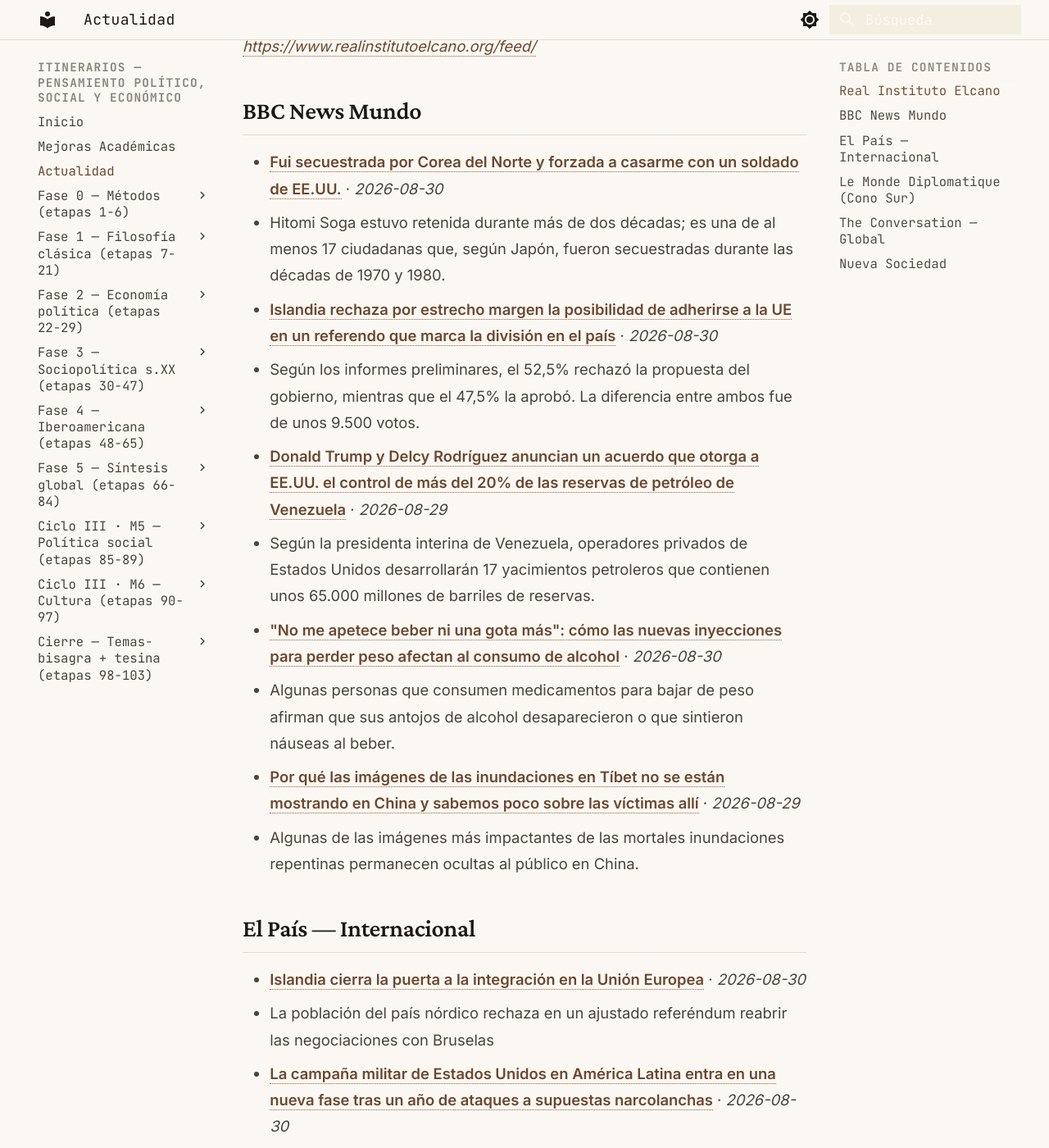
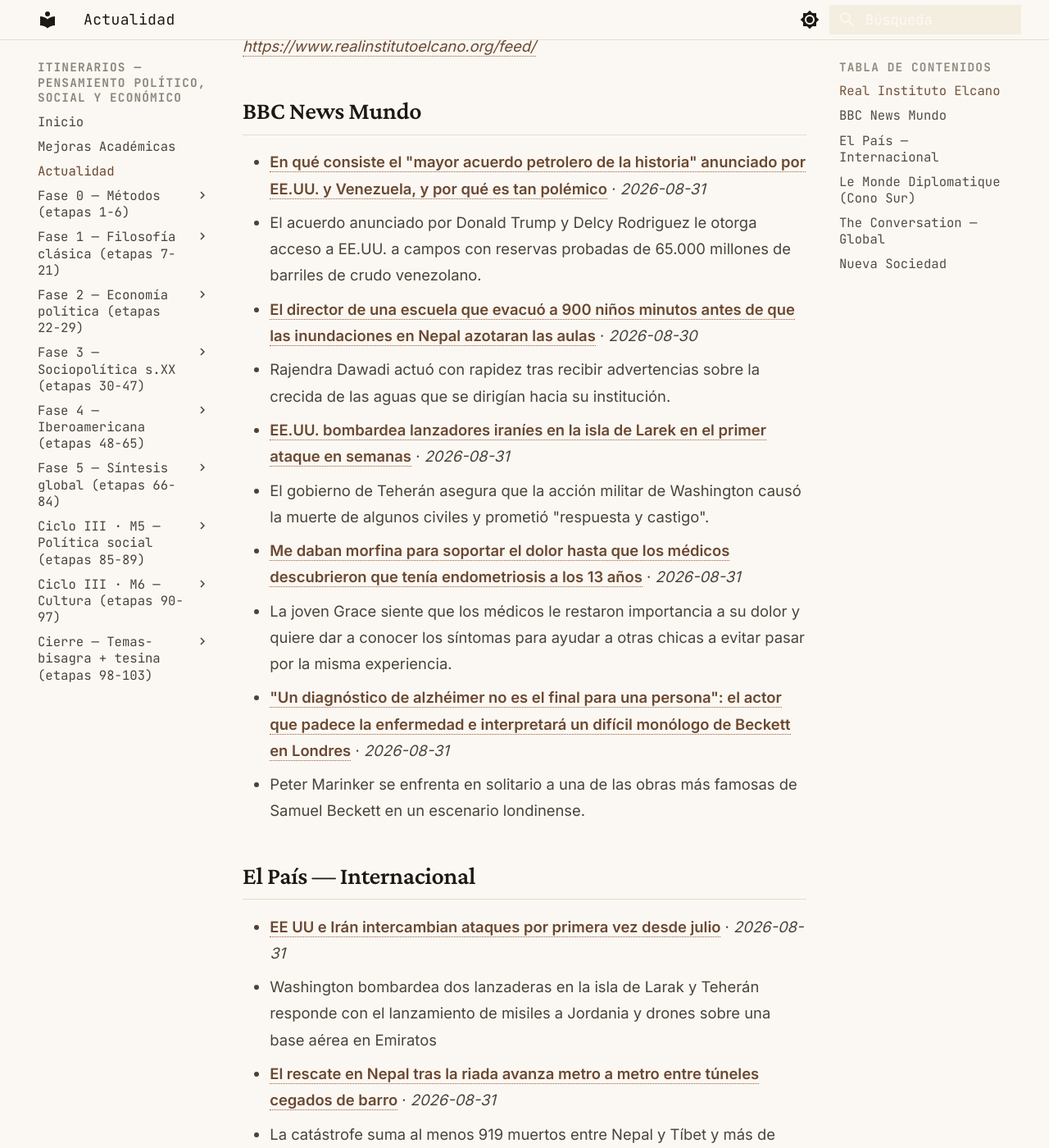
Before and after one commit to MrSpagVi/Curso, an MkDocs documentation site: the page built from docs/actualidad.md, in a window 1280 px wide and 1400 px high, scrolled down 717 px. Shown: the whole window at 82% size. Built offline with MkDocs 1.6.1 and Material for MkDocs 9.7.7, drawn with Linux system fonts in a browser that asks for light colours; some of the changed text lies outside the part shown.

Commit message:
auto: actualidad 2026-08-31

```diff
--- a/docs/actualidad.md
+++ b/docs/actualidad.md
@@ -6,7 +6,7 @@ title: Actualidad
 
 Últimos titulares de fuentes que dictan agenda en ciencia política y geopolítica. Actualizado automáticamente cada día (vía GitHub Actions).
 
-_Última actualización: 2026-08-30 10:57 UTC_
+_Última actualización: 2026-08-31 12:14 UTC_
 
 !!! tip "Ritual mensual — #actualidad"
     El último sábado de cada mes: agarrá **un** titular de los de abajo y escribí **300 palabras** aplicándole **2 autores** del último mes que leíste. ¿Qué diría cada uno? ¿En qué chocan? No resumas la noticia — usala como caso para pensar con las herramientas que venís construyendo. Guardá el texto con el tag `#actualidad` en tu sistema de notas. Esto convierte la teoría en criterio sobre la coyuntura: el objetivo del plan no es citar a Maquiavelo, es leer el presente con él.
@@ -17,29 +17,29 @@ _Sin datos en esta ejecución. Visitar fuente: [https://www.realinstitutoelcano.
 
 ## BBC News Mundo
 
-- **[Fui secuestrada por Corea del Norte y forzada a casarme con un soldado de EE.UU.](https://www.bbc.com/mundo/articles/cn7n8mp86m5o?at_medium=RSS&at_campaign=rss)** · *2026-08-30*
-  - Hitomi Soga estuvo retenida durante más de dos décadas; es una de al menos 17 ciudadanas que, según Japón, fueron secuestradas durante las décadas de 1970 y 1980.
-- **[Islandia rechaza por estrecho margen la posibilidad de adherirse a la UE en un referendo que marca la división en el país](https://www.bbc.com/mundo/articles/c2dwx19gp8no?at_medium=RSS&at_campaign=rss)** · *2026-08-30*
-  - Según los informes preliminares, el 52,5% rechazó la propuesta del gobierno, mientras que el 47,5% la aprobó. La diferencia entre ambos fue de unos 9.500 votos.
-- **[Donald Trump y Delcy Rodríguez anuncian un acuerdo que otorga a EE.UU. el control de más del 20% de las reservas de petróleo de Venezuela](https://www.bbc.com/mundo/articles/cwyz1d15w9go?at_medium=RSS&at_campaign=rss)** · *2026-08-29*
-  - Según la presidenta interina de Venezuela, operadores privados de Estados Unidos desarrollarán 17 yacimientos petroleros que contienen unos 65.000 millones de barriles de reservas.
-- **["No me apetece beber ni una gota más": cómo las nuevas inyecciones para perder peso afectan al consumo de alcohol](https://www.bbc.com/mundo/articles/cedjde06x92o?at_medium=RSS&at_campaign=rss)** · *2026-08-30*
-  - Algunas personas que consumen medicamentos para bajar de peso afirman que sus antojos de alcohol desaparecieron o que sintieron náuseas al beber.
-- **[Por qué las imágenes de las inundaciones en Tíbet no se están mostrando en China y sabemos poco sobre las víctimas allí](https://www.bbc.com/mundo/articles/czrz3mm0d82o?at_medium=RSS&at_campaign=rss)** · *2026-08-29*
-  - Algunas de las imágenes más impactantes de las mortales inundaciones repentinas permanecen ocultas al público en China.
+- **[En qué consiste el "mayor acuerdo petrolero de la historia" anunciado por EE.UU. y Venezuela, y por qué es tan polémico](https://www.bbc.com/mundo/articles/c783xln84p1o?at_medium=RSS&at_campaign=rss)** · *2026-08-31*
+  - El acuerdo anunciado por Donald Trump y Delcy Rodriguez le otorga acceso a EE.UU. a campos con reservas probadas de 65.000 millones de barriles de crudo venezolano.
+- **[El director de una escuela que evacuó a 900 niños minutos antes de que las inundaciones en Nepal azotaran las aulas](https://www.bbc.com/mundo/articles/cy8zy0eplp4o?at_medium=RSS&at_campaign=rss)** · *2026-08-30*
+  - Rajendra Dawadi actuó con rapidez tras recibir advertencias sobre la crecida de las aguas que se dirigían hacia su institución.
+- **[EE.UU. bombardea lanzadores iraníes en la isla de Larek en el primer ataque en semanas](https://www.bbc.com/mundo/articles/cly4e67lzpgo?at_medium=RSS&at_campaign=rss)** · *2026-08-31*
+  - El gobierno de Teherán asegura que la acción militar de Washington causó la muerte de algunos civiles y prometió "respuesta y castigo".
+- **[Me daban morfina para soportar el dolor hasta que los médicos descubrieron que tenía endometriosis a los 13 años](https://www.bbc.com/mundo/articles/c5y5854gn1do?at_medium=RSS&at_campaign=rss)** · *2026-08-31*
+  - La joven Grace siente que los médicos le restaron importancia a su dolor y quiere dar a conocer los síntomas para ayudar a otras chicas a evitar pasar por la misma experiencia.
+- **["Un diagnóstico de alzhéimer no es el final para una persona": el actor que padece la enfermedad e interpretará un difícil monólogo de Beckett en Londres](https://www.bbc.com/mundo/articles/c7v4dn99v46o?at_medium=RSS&at_campaign=rss)** · *2026-08-31*
+  - Peter Marinker se enfrenta en solitario a una de las obras más famosas de Samuel Beckett en un escenario londinense.
 
 ## El País — Internacional
 
-- **[Islandia cierra la puerta a la integración en la Unión Europea](https://elpais.com/internacional/2026-08-30/islandia-cierra-la-puerta-a-la-integracion-en-la-union-europea.html)** · *2026-08-30*
-  - La población del país nórdico rechaza en un ajustado referéndum reabrir las negociaciones con Bruselas
-- **[La campaña militar de Estados Unidos en América Latina entra en una nueva fase tras un año de ataques a supuestas narcolanchas](https://elpais.com/america/2026-08-30/la-campana-militar-de-estados-unidos-en-america-latina-entra-en-una-nueva-fase-tras-un-ano-de-ataques-a-supuestas-narcolanchas.html)** · *2026-08-30*
-  - Mientras Washington retoma los bombardeos tras una pausa de dos meses, los expertos denuncian que la antigua Operación Lanza del Sur se transforma y puede dar paso a ataques terrestres
-- **[La nueva ruta del Ártico redibuja los mapas de la economía y la geopolítica](https://elpais.com/internacional/2026-08-30/la-nueva-ruta-del-artico-redibuja-los-mapas-de-la-economia-y-la-geopolitica.html)** · *2026-08-30*
-  - El deshielo abre la puerta a rutas comerciales regulares entre Asia y Europa, pero sitúa a Rusia como árbitro
-- **[Fin de época en Oriente Próximo](https://elpais.com/internacional/2026-08-30/fin-de-epoca-en-oriente-proximo.html)** · *2026-08-30*
-  - El poder ha pasado de manos de la superpotencia americana a las de las potencias regionales: Israel, Irán, Pakistán, Turquía y Arabia Saudí
-- **[El mundo de ayer](https://elpais.com/opinion/2026-08-28/el-mundo-de-ayer.html)** · *2026-08-28*
-  - Ucrania cumple 1.647 días de guerra, y asumes que lo único seguro en la vida es que no se puede dar nada por sentado
+- **[EE UU e Irán intercambian ataques por primera vez desde julio](https://elpais.com/internacional/2026-08-30/el-primer-ataque-de-ee-uu-a-iran-desde-julio-provoca-varios-muertos-y-heridos.html)** · *2026-08-31*
+  - Washington bombardea dos lanzaderas en la isla de Larak y Teherán responde con el lanzamiento de misiles a Jordania y drones sobre una base aérea en Emiratos
+- **[El rescate en Nepal tras la riada avanza metro a metro entre túneles cegados de barro](https://elpais.com/internacional/2026-08-31/el-rescate-en-nepal-tras-la-riada-avanza-metro-a-metro-entre-tuneles-cegados-de-barro.html)** · *2026-08-31*
+  - La catástrofe suma al menos 919 muertos entre Nepal y Tíbet y más de 4.700 desaparecidos
+- **[La visita del jefe de la CIA a Moscú se envuelve en mentiras y medias verdades en plena ‘guerra’ del espionaje ruso en Europa](https://elpais.com/internacional/2026-08-31/la-visita-del-jefe-de-la-cia-a-moscu-se-envuelve-en-mentiras-y-medias-verdades-en-plena-guerra-del-espionaje-ruso-en-europa.html)** · *2026-08-31*
+  - La reunión de John Ratcliffe con los jefes de la inteligencia rusa ha desatado todo tipo de conjeturas mientras aumenta la tensión por los sabotajes en Europa
+- **[Portazo en Reikiavik, oportunidad perdida en Bruselas](https://elpais.com/internacional/2026-08-31/portazo-en-reikiavik-oportunidad-perdida-en-bruselas.html)** · *2026-08-31*
+  - Islandia renuncia a un paraguas de seguridad y a una salida a su crisis de precios, pero la UE ve esfumarse una ocasión única: un refuerzo sencillo para un proyecto en horas bajas
+- **[El legado de odio de Mladic](https://elpais.com/internacional/2026-08-31/el-legado-de-odio-de-mladic.html)** · *2026-08-31*
+  - El fallecido genocida serbobosnio fue el primero en formular postulados de orgullo de tribu y miedo a los que vienen de fuera que amenazan nuestra cultura
 
 ## Le Monde Diplomatique (Cono Sur)
 
@@ -47,16 +47,16 @@ _Sin datos en esta ejecución. Visitar fuente: [https://www.eldiplo.org/feed/](h
 
 ## The Conversation — Global
 
-- **[Nairobi’s expansion is swallowing up rural land: new book reveals the impacts on families](https://theconversation.com/nairobis-expansion-is-swallowing-up-rural-land-new-book-reveals-the-impacts-on-families-289739)** · *2026-08-30*
-  - Urbanisation is experienced through growing tensions within families over precious yet meagre plots of land.
-- **[Food garden or swimming pool? South Africa’s water crisis isn’t just about a shortage. It’s about equality](https://theconversation.com/food-garden-or-swimming-pool-south-africas-water-crisis-isnt-just-about-a-shortage-its-about-equality-287716)** · *2026-08-30*
-  - South Africa is running short of water, but new research finds scarcity is only part of the problem: water is also not being shared fairly among those who need it.
-- **[View from The Hill: Fresh from its WA triumph, how will One Nation do in the eastern trenches?](https://theconversation.com/view-from-the-hill-fresh-from-its-wa-triumph-how-will-one-nation-do-in-the-eastern-trenches-290346)** · *2026-08-30*
-  - The Secret Harbour win will remove any Labor complacency that One Nation is just a problem for the conservatives.
-- **[One Nation thumps Labor to gain WA state seat of Secret Harbour at byelection](https://theconversation.com/one-nation-thumps-labor-to-gain-wa-state-seat-of-secret-harbour-at-byelection-290620)** · *2026-08-29*
-  - Pauline Hanson’s party takes the outer-Perth seat from Labor in a win that will have the major parties worried.
-- **[When a mountain falls: How ice and rock triggered Nepal’s catastrophic flood – and why climate change is raising the risks](https://theconversation.com/when-a-mountain-falls-how-ice-and-rock-triggered-nepals-catastrophic-flood-and-why-climate-change-is-raising-the-risks-290779)** · *2026-08-29*
-  - A geologist explains how thawing permafrost and melting ice are increasing the risk of destructive floods in the Himalayas and other high mountain regions around the world.
+- **[Old people in Namibia are going into debt to pay for everyday costs – new report examines strained household budgets](https://theconversation.com/old-people-in-namibia-are-going-into-debt-to-pay-for-everyday-costs-new-report-examines-strained-household-budgets-289948)** · *2026-08-31*
+  - Caregivers said their priorities were pension increases, a dedicated allowance, food security and basic infrastructure.
+- **[3D scans of Tasmanian tiger’s skull reveal it had crocodile-style snapping jaws](https://theconversation.com/3d-scans-of-tasmanian-tigers-skull-reveal-it-had-crocodile-style-snapping-jaws-290515)** · *2026-08-31*
+  - A new study has found that Tasmanian tigers had an adaptation is found in no living carnivorous mammal.
+- **[Mum Club is a necessarily confronting play and a tribute to Blak motherhood](https://theconversation.com/mum-club-is-a-necessarily-confronting-play-and-a-tribute-to-blak-motherhood-290436)** · *2026-08-31*
+  - Jorjia Gillis’ comedy on racism and sexism is premiering at Griffin Theatre Company. It has a sharp edge and a big heart.
+- **[Is history a school subject in crisis? New research shows it isn’t, at least not yet](https://theconversation.com/is-history-a-school-subject-in-crisis-new-research-shows-it-isnt-at-least-not-yet-290517)** · *2026-08-31*
+  - There are fewer students continuing to study history in Year 12 than ever before. But that doesn’t mean they don’t value it.
+- **[Where is AI headed? Two media theorists from the 1960s can help us figure it out](https://theconversation.com/where-is-ai-headed-two-media-theorists-from-the-1960s-can-help-us-figure-it-out-290733)** · *2026-08-31*
+  - AI is a kind of media – and we’ve seen before what new media can do to society.
 
 ## Nueva Sociedad
 
```
